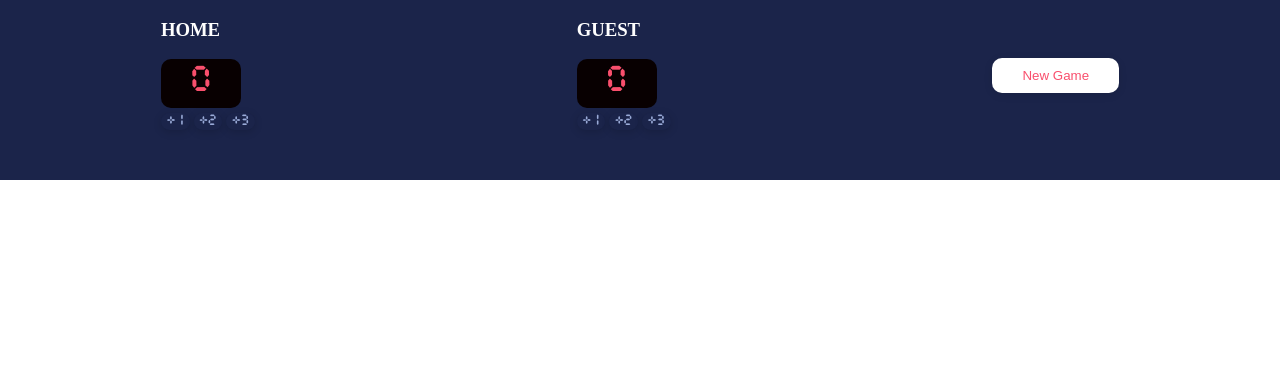
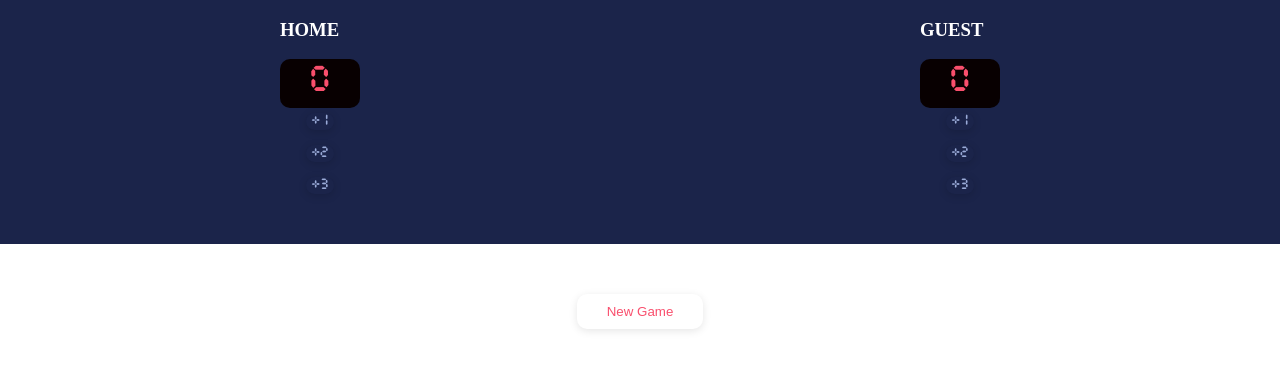
Before and after one commit to juliawantstobeintech/Basketball-scoreboard-app, a website built with Vite: page index.html in a window 1280 px wide. Built offline with nearby package versions, Linux system fonts and the light colour scheme.

Commit message:
tweaking CSS buttons
rewriting CSS to make the buttons look better.

```diff
--- a/index.css
+++ b/index.css
@@ -38,6 +38,13 @@ p {
     padding: 5px;
 }
 
+.button-group {
+    display: flex;
+    flex-direction: column;
+    align-items: center;
+    gap: 10px;
+}
+
 button {
     font-family: pointsFont;
     color: #9AABD8;
@@ -56,9 +63,9 @@ button:hover {
 }
 
 .new {
-  display: grid;
-  align-items: center;
-  position: relative;
+    display: flex;
+    justify-content: center;
+    margin-top: 30px;
 }
 
 #newGame {
--- a/index.html
+++ b/index.html
@@ -9,7 +9,7 @@
                 <div class="scores">
                     <p id="home-score">0</p>
                 </div>
-                <div>
+                <div class="button-group">
                     <button id="addOneHome" onclick="oneHome()">+1</button>
                     <button id="addTwoHome" onclick="twoHome()">+2</button>
                     <button id="addThreeHome" onclick="threeHome()">+3</button>
@@ -20,16 +20,16 @@
                 <div class="scores">
                     <p id="guest-score">0</p>
                 </div>
-                <div>
+                <div class="button-group">
                     <button id="addOneGuest" onclick="oneGuest()">+1</button>
                     <button id="addTwoGuest" onclick="twoGuest()">+2</button>
                     <button id="addThreeGuest" onclick="threeGuest()">+3</button>
                 </div>
             </div>
-            <div class="new">
+        </div>
+        <div class="new">
                     <button id="newGame" onclick="reset()">New Game</button>
             </div>
-        </div>
         <script src="index.js"></script>
     </body>
 </html>
```
